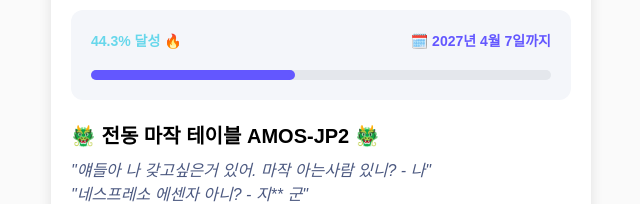
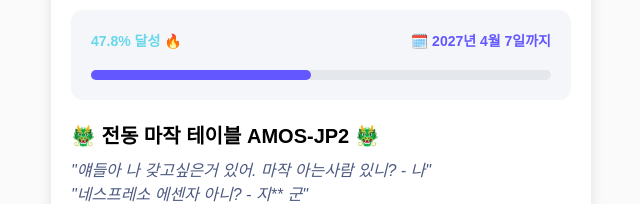
Before and after one commit to aiden0407/birthday, a plain HTML site: page friends.html in a window 1280 px wide. Shown: the part 590-794 px from the top of the page, 319-959 px from the left. Drawn offline with Linux system fonts and the light colour scheme.

Commit message:
fix: 수치 조정 (3)

```diff
--- a/friends.html
+++ b/friends.html
@@ -39,11 +39,11 @@
                 <div style="background: #F4F6FA; width: 100%; padding: 20px; border-radius: 12px;">
                     <div
                         style="display: flex; align-items: center; justify-content: space-between; font-size: 14px; font-weight: 700;">
-                        <p style="color: #67d7eb">44.3% 달성 🔥</p>
+                        <p style="color: #67d7eb">47.8% 달성 🔥</p>
                         <p style="color: #6357ff;">🗓️ 2027년 4월 7일까지</p>
                     </div>
                     <div style="width: 100%; height: 10px; background: #E4E7EC; border-radius: 8px; margin-top: 20px;">
-                        <div style="width: 44.3%; height: 100%; background: #6357ff; border-radius: 8px;"></div>
+                        <div style="width: 47.8%; height: 100%; background: #6357ff; border-radius: 8px;"></div>
                     </div>
                 </div>
 
```
Also changed, not shown: index.html (+2 -2 lines), ronnya.html (+2 -2 lines).
